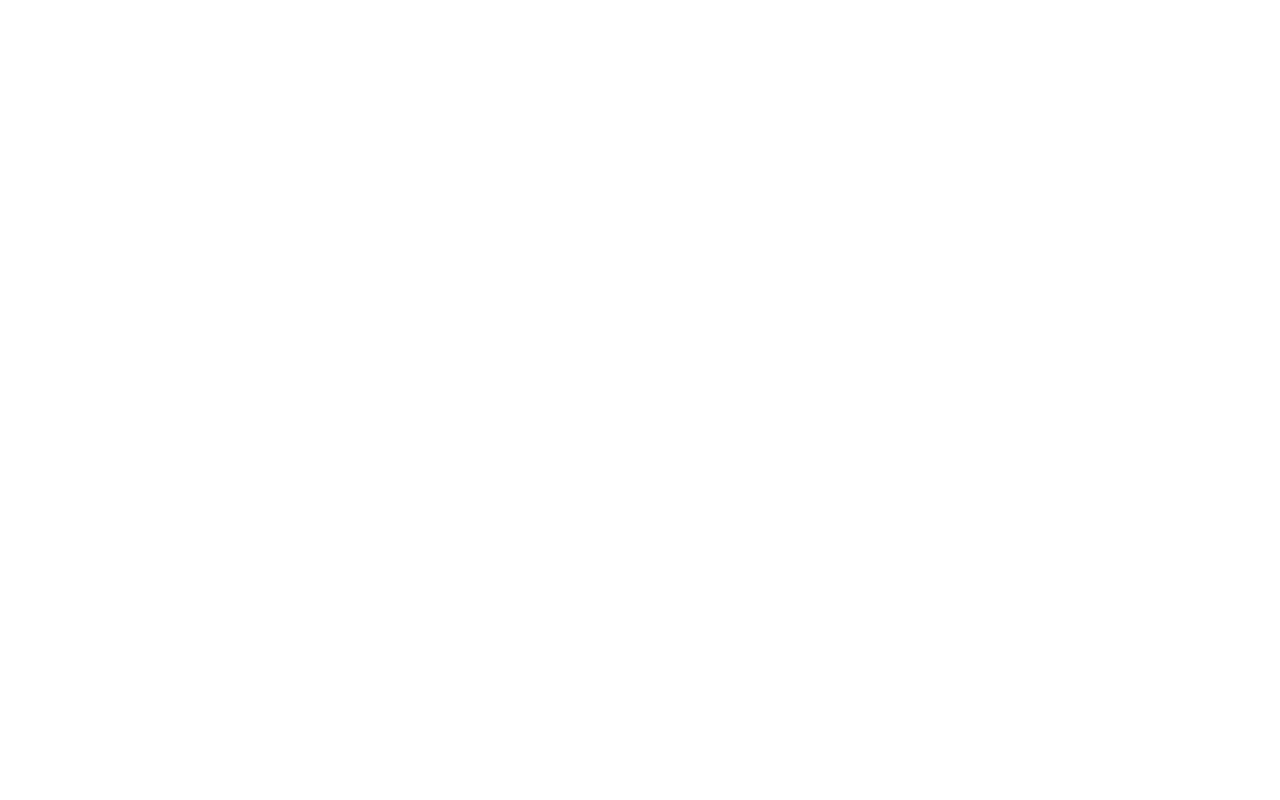
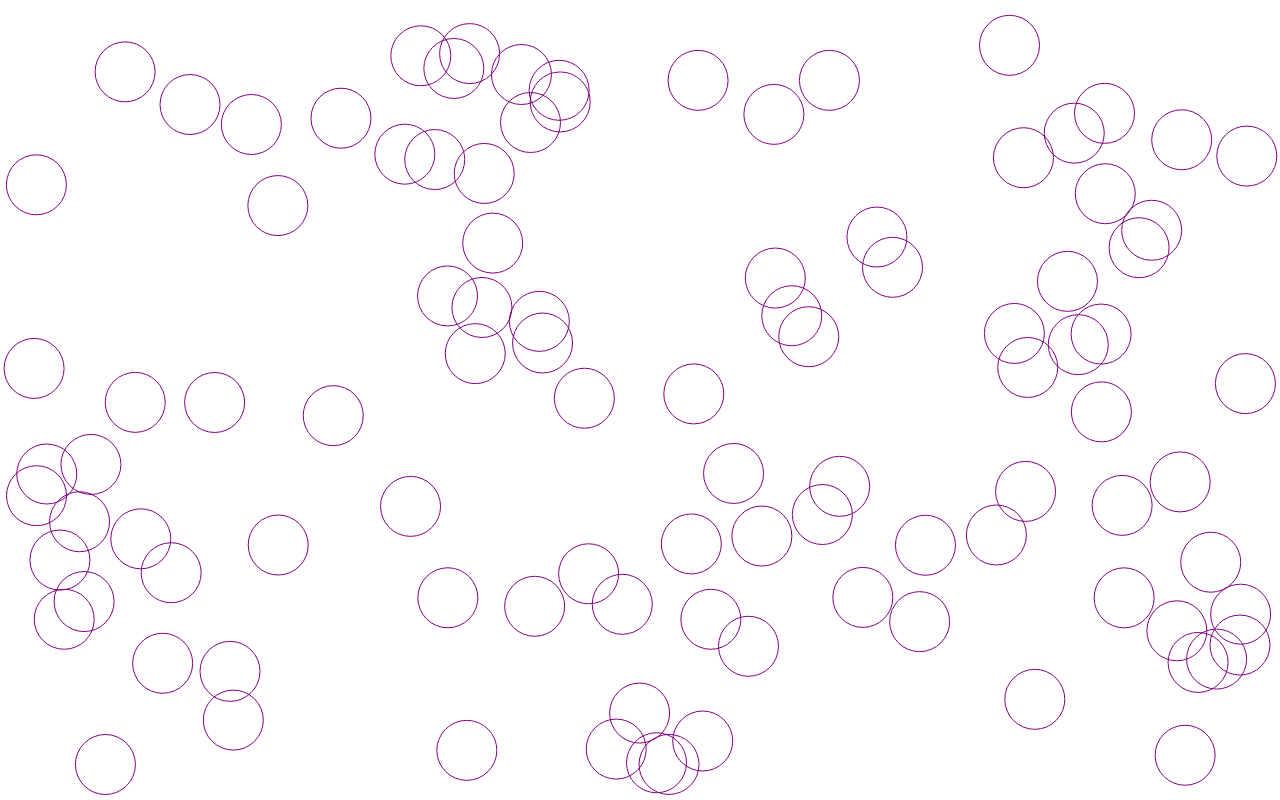
Before and after one commit to apcurran/inflating-balloons, a plain HTML site: page index.html in a window 1280 px wide. Drawn offline with Linux system fonts and the light colour scheme.

Commit message:
Bouncing balloons initial anim finished

```diff
--- a/index.html
+++ b/index.html
@@ -5,6 +5,23 @@
         <meta name="viewport" content="width=device-width, initial-scale=1.0">
         <meta http-equiv="X-UA-Compatible" content="ie=edge">
         <title>Bouncing Balloons</title>
+        <style>
+            * {
+                margin: 0;
+                padding: 0;
+                box-sizing: border-box;
+            }
+
+            h1 {
+                text-align: center;
+                margin: 2rem;
+                font-family: Verdana, Geneva, Tahoma, sans-serif;
+            }
+
+            #canvas {
+                display: block;
+            }
+        </style>
         <script defer src="./script.js"></script>
     </head>
     <body>
--- a/script.js
+++ b/script.js
@@ -1,4 +1,77 @@
+"use strict";
+
 const anim = (() => {
+    const canvasEl = document.getElementById("canvas");
+    canvasEl.width = document.documentElement.clientWidth;
+    canvasEl.height = document.documentElement.clientHeight;
+    const ctx = canvasEl.getContext("2d");
+
+    class Circle {
+        constructor(x, y, dx, dy, radius) {
+            this.x = x;
+            this.y = y;
+            this.dx = dx;
+            this.dy = dy;
+            this.radius = radius;
+        }
+
+        draw() {
+            ctx.beginPath();
+            ctx.arc(this.x, this.y, this.radius, 0, Math.PI * 2, false);
+            ctx.strokeStyle = "purple";
+            ctx.stroke();
+        }
+
+        update() {
+            if (this.x + this.radius > canvasEl.width || this.x - this.radius < 0) {
+                this.dx = -this.dx;
+            }
+
+            if (this.y + this.radius > canvasEl.height || this.y - this.radius < 0) {
+                this.dy = -this.dy;
+            }
+
+            this.x += this.dx;
+            this.y += this.dy;
+
+            this.draw();
+        }
+    }
 
 
+    let circleArr = [];
+
+    for (let i = 0; i < 100; i++) {
+        const radius = 30;
+        const diameter = radius * 2;
+        let x = Math.random() * (canvasEl.width - diameter) + radius;
+        let y = Math.random() * (canvasEl.height - diameter) + radius;
+        let dy = (Math.random() - 0.5) * 2;
+        let dx = (Math.random() - 0.5) * 2;
+
+        circleArr.push(new Circle(x, y, dx, dy, radius));
+    }
+
+    (function animate() {
+        requestAnimationFrame(animate);
+
+        ctx.clearRect(0, 0, canvasEl.width, canvasEl.height);
+
+        for (let i = 0; i < circleArr.length; i++) {
+            circleArr[i].update();
+        }
+
+    })();
+
+    function resize() {
+        const displayWidth = document.documentElement.clientWidth;
+        const displayHeight = document.documentElement.clientHeight;
+
+        if (canvasEl.width !== displayWidth || canvasEl.height !== displayHeight) {
+            canvasEl.width = displayWidth;
+            canvasEl.height = displayHeight;
+        }
+    }
+
+    window.onresize = resize; // Only call func on resize event
 })();
```
